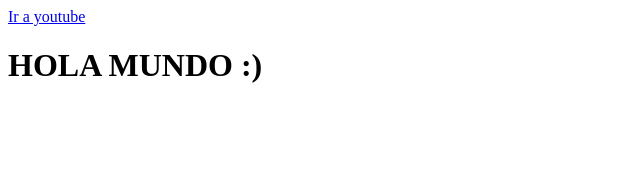
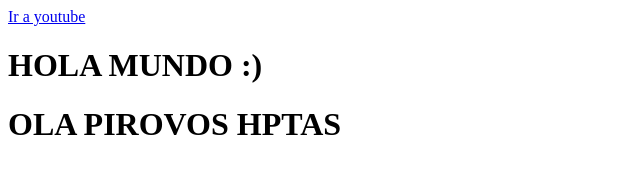
Before and after one commit to CesarPerezOchoa/Proyectofinal, a plain HTML site: page Proyecto de semestre.html in a window 1280 px wide. Shown: the whole page, without its empty margins (0-640 px from the left). Drawn offline with Linux system fonts and the light colour scheme.

Commit message:
AWA
PRUEBA

```diff
--- a/Proyecto de semestre.html
+++ b/Proyecto de semestre.html
@@ -11,5 +11,6 @@
 
 
 	<h1>HOLA MUNDO :)</h1>
+	<h1>OLA PIROVOS HPTAS</h1>
 </body>
 </html>
```
